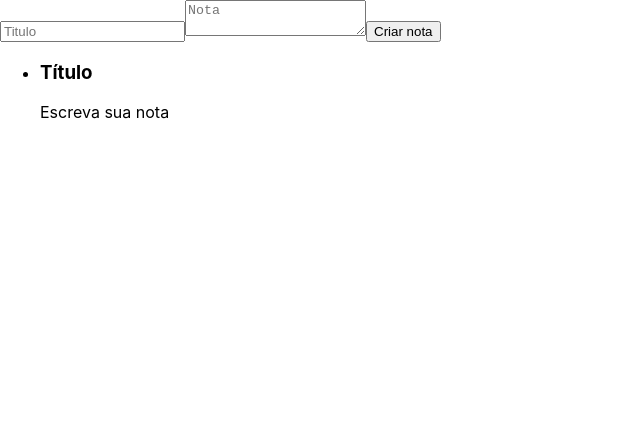
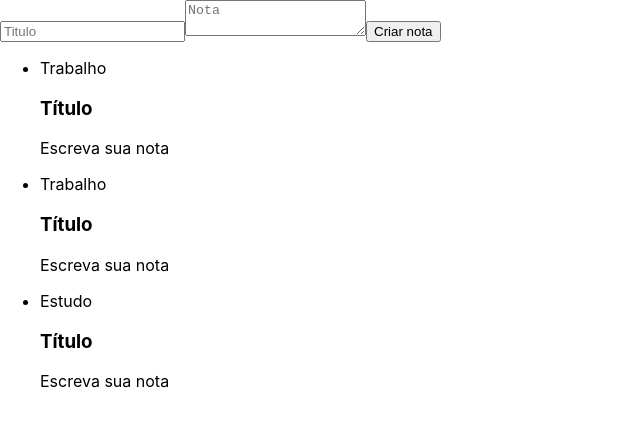
Before and after one commit to RonildoSilva/React-Entendendo-como-a-biblioteca-funciona, a React (Create React App) app in the folder ceep/: page / in a window 1280 px wide. Shown: the top 426 px of the page, without its empty margins (0-640 px from the left). Built offline with nearby package versions, Linux system fonts and the light colour scheme.

Commit message:
Integrando o JS

```diff
--- a/ceep/src/components/ListaDeNotas.jsx
+++ b/ceep/src/components/ListaDeNotas.jsx
@@ -6,9 +6,14 @@ class ListaDeNotas extends Component {
     render(){
         return(
             <ul>
-                <li>
-                <CardNota />
-                </li>
+                {Array.of('Trabalho','Trabalho','Estudo').map(categoria =>{
+                    return (
+                        <li>
+                            <div>{categoria}</div>
+                            <CardNota />
+                        </li>
+                    );
+                })}
             </ul>
         );
     }
```
